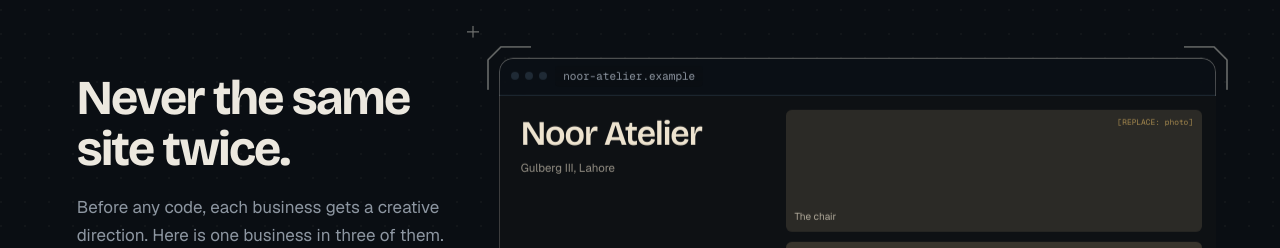
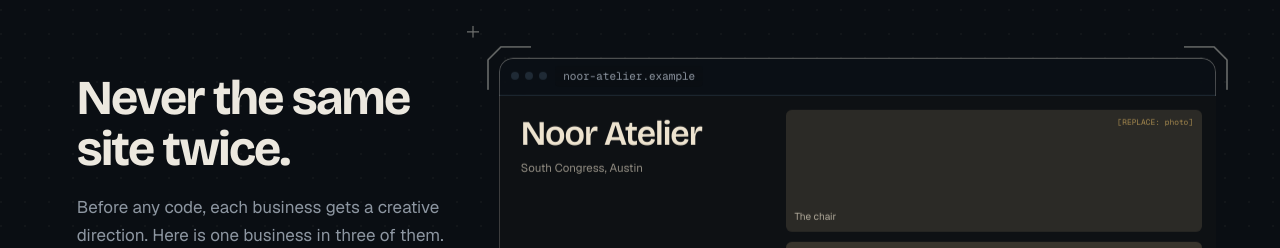
Before and after one commit to hassaan-pro/lead-to-launch, a Next.js app in the folder lead-to-launch/app/: page / in a window 1280 px wide. Shown: the part 8199-8447 px from the top of the page. Built offline with nearby package versions, Linux system fonts and the light colour scheme; no server answers.

Commit message:
Go global: remove Lahore/Pakistan framing from product copy, demos and defaults

```diff
--- a/lead-to-launch/app/components/story/Variety.tsx
+++ b/lead-to-launch/app/components/story/Variety.tsx
@@ -66,7 +66,7 @@ function PageStage() {
       <div className="flex flex-col justify-between p-[3cqw]">
         <div>
           <div className="font-display text-[4.8cqw] leading-none">Noor Atelier</div>
-          <div className="mt-[1cqw] font-sans text-[1.6cqw] opacity-60">Gulberg III, Lahore</div>
+          <div className="mt-[1cqw] font-sans text-[1.6cqw] opacity-60">South Congress, Austin</div>
         </div>
         <div>
           <div className="font-sans text-[1.7cqw] opacity-80">4.7 stars, 2,310 reviews</div>
@@ -92,7 +92,7 @@ function PageBento() {
     <div className="absolute inset-0 grid grid-cols-4 grid-rows-3 gap-[1.2cqw] bg-[#E9EEF2] p-[2.4cqw] font-sans text-[#102A3A]">
       <div className={cn(tile, "col-span-2 row-span-2")}>
         <div className="text-[3.9cqw] font-semibold leading-[1.06] tracking-tight">A salon you can trust with the day.</div>
-        <div className="mt-[1.6cqw] text-[1.6cqw] text-[#5B7385]">Noor Atelier, Gulberg III, Lahore</div>
+        <div className="mt-[1.6cqw] text-[1.6cqw] text-[#5B7385]">Noor Atelier, South Congress, Austin</div>
       </div>
       <div className="rounded-[1.2cqw] bg-[#2F6F8F] p-[1.8cqw] text-[1.9cqw] font-medium text-white">Book today</div>
       <div className={cn(tile, "text-[1.6cqw]")}><div className="text-[4.2cqw] font-semibold leading-none">4.7</div><div className="mt-[0.6cqw] text-[#5B7385]">2,310 reviews</div></div>
```
